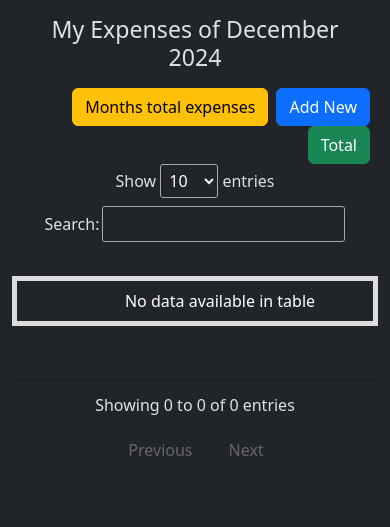
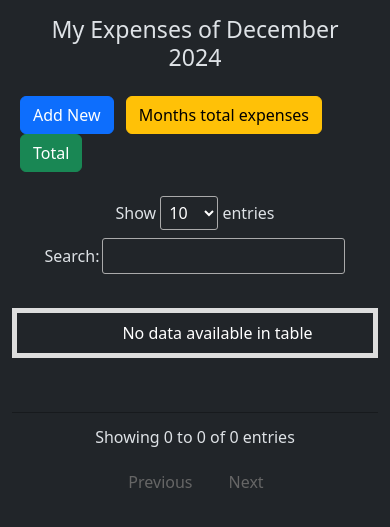
Before and after one commit to ShamiTheWebdeveloper/Monthly-Expense-Management, a PHP site: page / in a window 390 px wide. Shown: the top 527 px of the page. Run offline with PHP 8.4, Linux system fonts and the light colour scheme; data comes from the database, SQL or seed files in the repository; data that the repository does not hold is empty; some libraries are stand-ins or nearby versions.

Commit message:
responsive a table

```diff
--- a/index.php
+++ b/index.php
@@ -40,7 +40,7 @@ include 'config.php'; ?>
             }
 
             .current-month-table td:before {
-                margin-right: 50px;
+                margin-right: 45px;
                 content: attr(data-label);
                 font-weight: bold;
             }
@@ -133,10 +133,16 @@ include 'config.php'; ?>
    <div class="m-3">
        <h3 class="text-center">My Expenses of <?= date('F Y') ?></h3>
    </div>
-        <div style="margin-bottom: 5rem">
-            <button type="button" class="btn btn-primary mx-2 " style="float: right;"  data-bs-toggle="modal" data-bs-target="#addModal">Add New</button>
-            <button class="btn btn-warning" onclick="all_mon()" style="float: right;">Months total expenses</button>
-            <button type="button" class="btn btn-success mx-2 " style="float: right;"  data-bs-toggle="modal" data-bs-target="#show-total">Total</button>
+        <div class="my-4">
+            <div class="row">
+                <div class="col-md-4"></div>
+                <div class="col-md-4"></div>
+                <div class="col-md-4">
+                    <button type="button" class="btn btn-primary mx-2 " data-bs-toggle="modal" data-bs-target="#addModal">Add New</button>
+                    <button class="btn btn-warning" onclick="all_mon()">Months total expenses</button>
+                    <button type="button" class="btn btn-success mx-2 " data-bs-toggle="modal" data-bs-target="#show-total">Total</button>
+                </div>
+            </div>
         </div>
    <div class="my-2 ">
 
```
